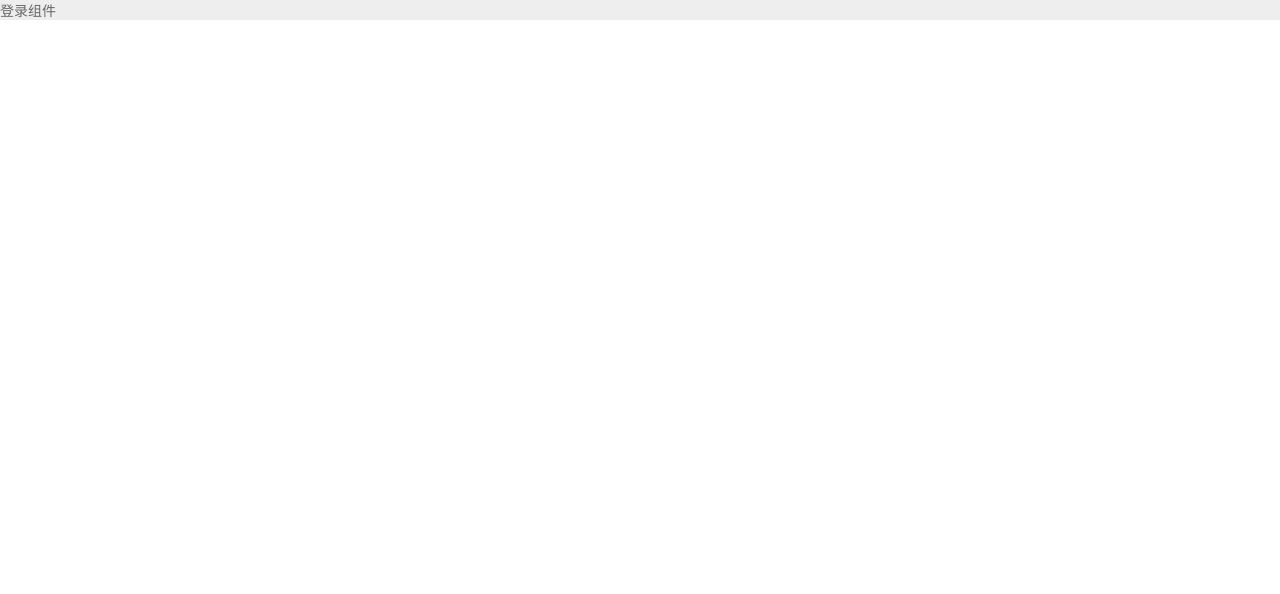
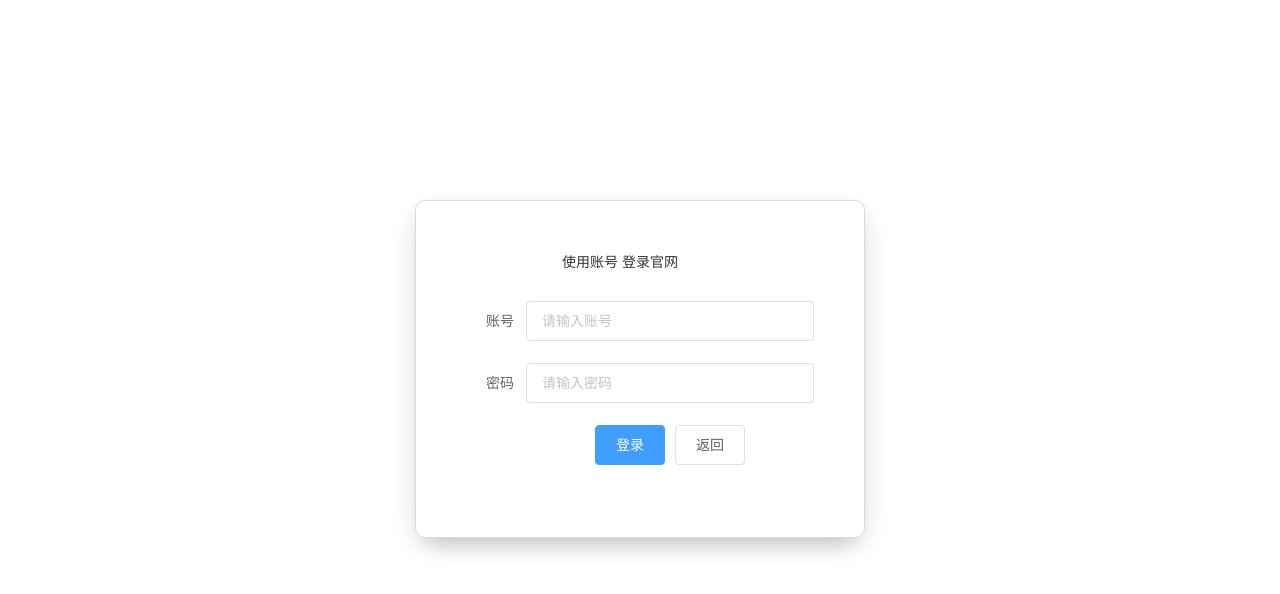
Before and after one commit to lijinghai/WarmSearch-PC, a Vue app: page /login in a window 1280 px wide. Shown: the top 594 px of the page. Built offline with nearby package versions, Linux system fonts and the light colour scheme.

Commit message:
2021.3.15 PC端用户登录部分（JWT)

```diff
--- a/package.json
+++ b/package.json
@@ -13,6 +13,7 @@
     "element": "^0.1.4",
     "element-ui": "^2.15.1",
     "element-ui-plus": "^1.0.0",
+    "jwt-simple": "^0.5.6",
     "node-sass": "^4.14.1",
     "scss": "^0.2.4",
     "scss-loader": "^0.0.1",
@@ -31,6 +32,7 @@
     "babel-plugin-component": "^1.1.1",
     "eslint": "^6.7.2",
     "eslint-plugin-vue": "^6.2.2",
+    "jsonwebtoken": "^8.5.1",
     "sass": "^1.32.8",
     "sass-loader": "^8.0.2",
     "vue-cli-plugin-element": "~1.0.1",
--- a/src/main.js
+++ b/src/main.js
@@ -3,6 +3,7 @@ import App from './App.vue'
 import router from './router'
 import store from './store'
 import './plugins/element.js'
+import { getStore } from '@/utils/storage'
 
 Vue.config.productionTip = false
 
@@ -11,12 +12,56 @@ Vue.config.productionTip = false
 import axios from 'axios';
 Vue.prototype.$http = axios;
 
+axios.interceptors.request.use(config => {
+  const token = getStore('token');
+  if (token) {
+    // 表示用户已登录
+    config.headers.common['Authorization'] = token;
+  }
+  return config
+}, error => {
+  return Promise.reject(error);
+})
+
 // 设置公共的url
 axios.defaults.baseURL = 'http://localhost:8091';
 
 //守卫
 router.beforeEach((to,from,next)=>{
   console.log(to.matched);
+//   axios.post('/api/validate', {}).then(res => {
+//     let data = res.data;
+//     if (data.state !== 1) {
+//       // 用户要登录
+//       if (to.matched.some(record => record.meta.auth)) {
+//         // 用户未登录 需要跳转登录页面
+//         next({
+//           path: '/login',
+//           query: {
+//             redirect: to.fullPath
+//           }
+//         })
+//       } else {
+//         next();
+//       }
+//     } else {
+//
+//       // 保存用户的信息
+//       store.commit('ISLOGIN', data);
+//
+//       if (to.path === '/login') {
+//         router.push({
+//           path: '/'
+//         })
+//       }
+//       next();
+//     }
+//   }).catch(error => {
+//     console.log(error);
+//   })
+// })
+
+
   if(to.matched.some(record => record.meta.auth)){
     //用户未登录,需要跳转登录页面
     next({
--- a/src/store/index.js
+++ b/src/store/index.js
@@ -2,6 +2,7 @@ import Vue from 'vue'
 import Vuex from 'vuex'
 
 Vue.use(Vuex)
+import {setStore} from '@/utils/storage'
 
 export default new Vuex.Store({
   state: {
@@ -17,6 +18,11 @@ export default new Vuex.Store({
     SHOWCART(state, { showCart }) {
       state.showCart = showCart;
     },
+    ISLOGIN(state,info) {
+      state.userInfo = info;
+      state.login = true;
+      setStore('userInfo',info);
+    }
   },
   actions: {
   },
--- /dev/null
+++ b/src/utils/storage.js
@@ -0,0 +1,15 @@
+export const setStore = (name, content) => {
+    if (!name) return;
+    if (typeof content !== 'string') {
+        content = JSON.stringify(content);
+    }
+    window.localStorage.setItem(name, content);
+}
+export const getStore = name => {
+    if (!name) return;
+    return window.localStorage.getItem(name);
+}
+export const removeStore = name => {
+    if(!name) return;
+    window.localStorage.removeItem(name);
+}
--- a/src/views/Login/index.vue
+++ b/src/views/Login/index.vue
@@ -4,17 +4,130 @@
  * @Date: 2021/3/7
  -->
 <template>
-<div>
-  <h2>登录组件</h2>
-</div>
+  <div class="login">
+    <div class="box">
+      <span>使用账号 登录官网</span>
+      <el-form
+          :model="ruleForm"
+          status-icon
+          :rules="rules"
+          ref="ruleForm"
+          label-width="100px"
+          class="demo-ruleForm"
+      >
+        <el-form-item label="账号" prop="username">
+          <el-input type="text" v-model="ruleForm.username" autocomplete="off" placeholder="请输入账号"></el-input>
+        </el-form-item>
+        <el-form-item label="密码" prop="password">
+          <el-input type="password" v-model="ruleForm.password" autocomplete="off" placeholder="请输入密码"></el-input>
+        </el-form-item>
+        <el-form-item>
+          <el-button type="primary" @click="submitForm('ruleForm')">登录</el-button>
+          <el-button>返回</el-button>
+        </el-form-item>
+      </el-form>
+    </div>
+  </div>
 </template>
 
 <script>
+import { setStore } from '@/utils/storage'
 export default {
-  name: "index"
-}
+  data() {
+    let validateUser = (rule,value,callback) => {
+      if(value===''){
+        callback(new Error('请输入账号'))
+      }else {
+        callback();
+      }
+    };
+    let validatePass = (rule, value, callback) => {
+      if (value === "") {
+        callback(new Error("请输入密码"));
+      } else {
+        callback();
+      }
+    };
+    return {
+      ruleForm: {
+        username:'',
+        password:''
+      },
+      rules: {
+        username: [{ validator: validateUser, trigger: "blur" }],
+        password: [{ validator: validatePass, trigger: "blur" }]
+      },
+    }
+  },
+  methods:{
+    async submitForm(formName) {
+      this.$refs[formName].validate(async valid => {
+        if (valid) {
+          //   获取用户名和密码
+          // let {user,pass} = this.ruleForm;
+          let res = await this.$http.post('/pcuser/login',this.ruleForm);
+          console.log(res);
+          if (res.data.code === 20000) {
+            let { username, token } = res.data.data;
+
+            this.$router.push({
+              name: "home"
+            })
+
+            //  持久化 存储
+            setStore("token", token);
+            setStore("username", username);
+            // console.log(this.cart);
+
+            // if (this.cart && this.cart.length) {
+            //   this.cart.forEach(async item => {
+            //     let res = await this.$http.post("/api/addCart", item);
+            //     if (res.data.success === true) {
+            //       //.......
+            //     }
+            //     removeStore("buyCart");
+            //     this.$router.push({ path: "/" });
+            //   });
+            // } else {
+            //   this.$router.push({path: "/"});
+            // }
+          }
+        } else {
+          console.log("error submit!!");
+          return false;
+        }
+      });
+    }
+  }
+};
 </script>
 
-<style lang="sass" scoped>
-
+<style lang="scss" scoped>
+.login {
+  position: relative;
+  overflow: visible;
+  background: #ededed;
+  .box {
+    width: 450px;
+    border: 1px solid #dadada;
+    border-radius: 10px;
+    position: absolute;
+    top: 200px;
+    left: 50%;
+    padding: 50px 50px 50px 10px;
+    margin-left: -225px;
+    box-shadow: 0 9px 30px -6px rgba(0, 0, 0, 0.2),
+    0 18px 20px -10px rgba(0, 0, 0, 0.04),
+    0 18px 20px -10px rgba(0, 0, 0, 0.04),
+    0 10px 20px -10px rgba(0, 0, 0, 0.04);
+    text-align: center;
+    form {
+      margin-top: 30px;
+    }
+    span {
+      color: #333;
+      font-weight: 400;
+    }
+  }
+}
 </style>
```
Also changed, not shown: 1 other file (tests, documents, lock files or other folders).
